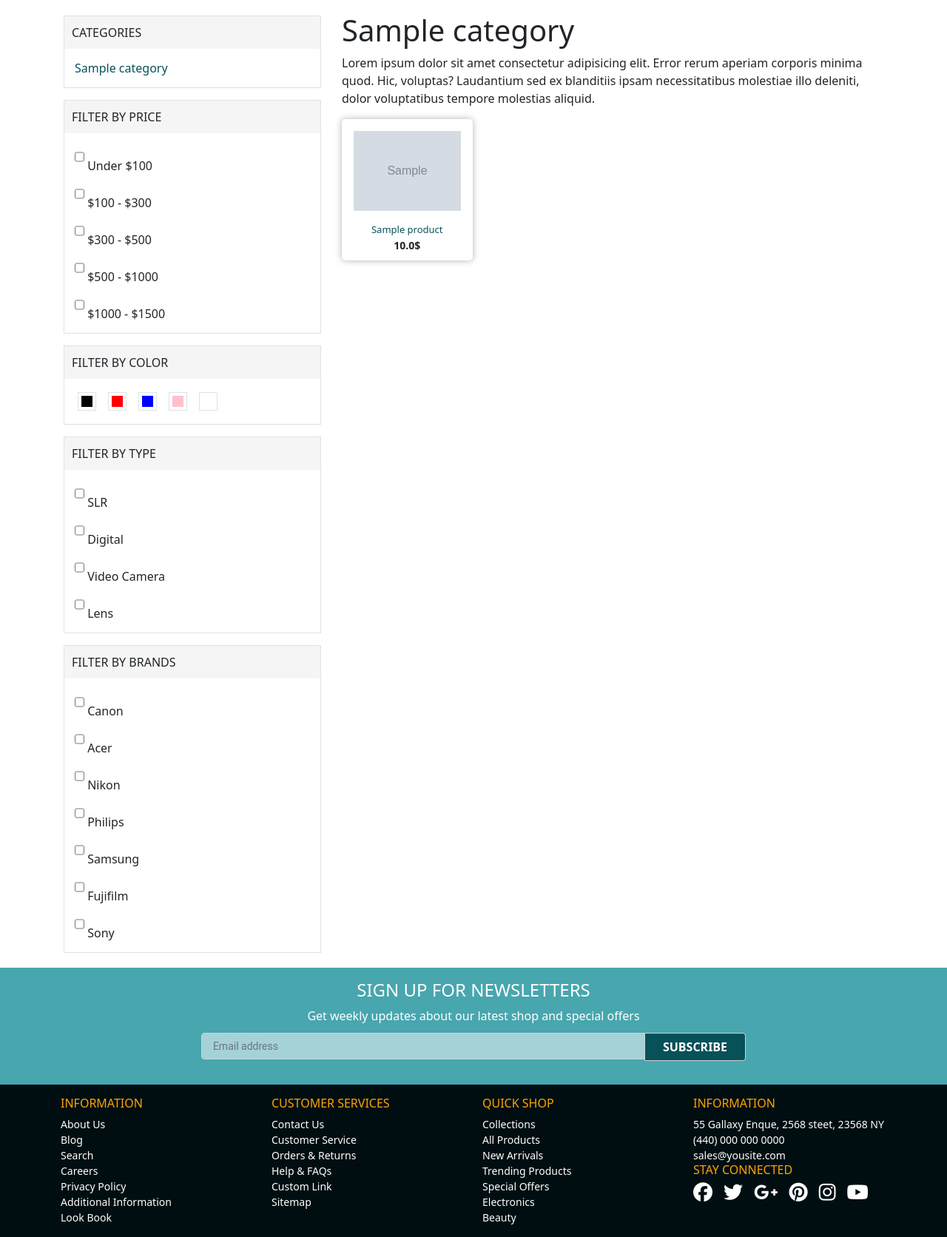
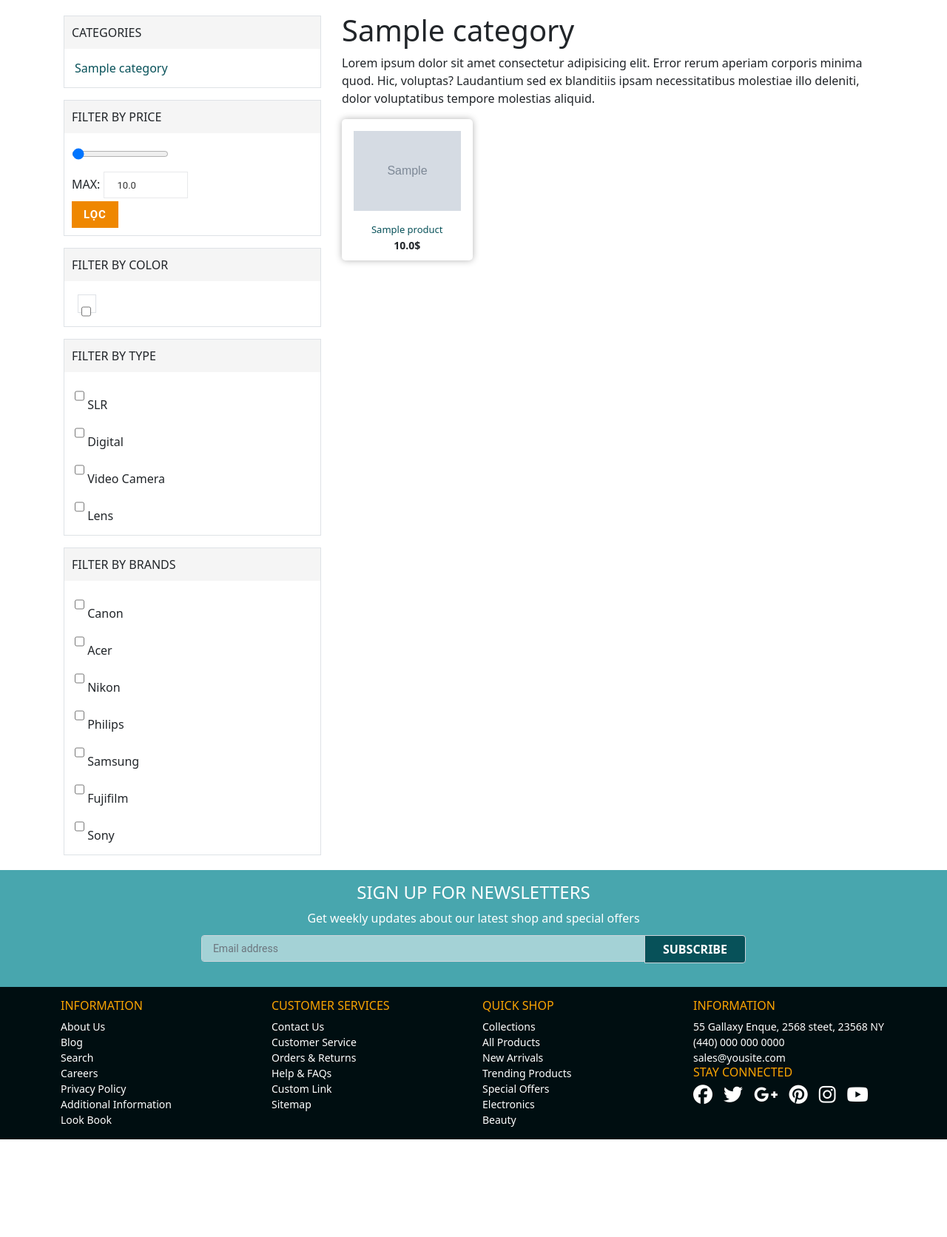
Before and after one commit to ThDat1301/Electronic-store, a Django app: page /category/1/ in a window 1280 px wide. Shown: the part 222-1894 px from the top of the page at 74% size. After the commit the page ends 1762 px from the top, so only its background shows below. Run offline with Django 4.2, Linux system fonts and the light colour scheme; tables that the repository leaves empty hold one stand-in row (values such as "Sample post"); grey boxes marked "Sample" are stand-in pictures; some libraries are stand-ins or nearby versions.

Commit message:
filter product by price and corlo; fix UI category little

```diff
--- a/home_page/admin.py
+++ b/home_page/admin.py
@@ -1,6 +1,6 @@
 from django.contrib import admin
 from django.utils.html import mark_safe
-from .models import Category, Product, User
+from .models import Category, Product, User, ProductVariant
 
 
 class ProductAdmin(admin.ModelAdmin):
@@ -15,5 +15,6 @@
 
 # Register your models here.
 admin.site.register(Category)
+admin.site.register(ProductVariant)
 admin.site.register(Product, ProductAdmin)
 admin.site.register(User)
--- /dev/null
+++ b/home_page/static/home_page/filter_product.js
@@ -0,0 +1,31 @@
+$(document).ready(function() {
+    $(".filter-checkbox, #btnFilterPrice").on('click', function() {
+        var filterArr = {};
+        var minPrice = $("#maxPrice").attr('min');
+        var maxPrice = $("#maxPrice").val();
+        filterArr.minPrice = minPrice;
+        filterArr.maxPrice = maxPrice;
+
+        $(".filter-checkbox").each(function(index,ele) {
+            var filterKey=$(this).data('filter');
+            var filterVal=$(this).val()
+            filterArr[filterKey] = Array.from(document.querySelectorAll("input[data-filter="+filterKey+"]:checked")).map(function(el) {
+                return el.value;
+            });
+        });
+        console.log(filterArr);
+        $.ajax({
+            url:'/filter_product',
+            data: filterArr,
+            dataType:"json",
+            beforeSend: function() {
+                $("#productList").html("<div>Loading</div>");
+            },
+            success: function(res){
+                $("#productList").html(res.data);
+            }
+         });
+
+    });
+
+});
--- a/home_page/template_context.py
+++ b/home_page/template_context.py
@@ -1,12 +1,21 @@
-from home_page.models import Category
+from django.db.models import Min, Max
+from home_page.models import Category, Product, Color
 from django.http import JsonResponse
 
 def get_category(request):
     categories = Category.objects.all()
+    colors = Color.objects.all();
+    maxminPrice = Product.objects.aggregate(Min('price'), Max('price'))
     data = {
         'categories': categories,
+        'minmaxPrice': maxminPrice,
+        'colors': colors
     }
     return data
+
+
+    return data
+
 
 def add_To_Cart(request):
     if 'cart' not in request.session:
--- a/home_page/templates/category.html
+++ b/home_page/templates/category.html
@@ -2,6 +2,7 @@
 {% load static %}
 
 {% block content %}
+
 <div class="w-100 mt-5">
         <div class="container bg-white">
             <div class="row">
@@ -23,29 +24,32 @@
                         <div class="sidebar_widget border mb-3">
                             <div class="widget-title">FILTER BY PRICE</div>
                             <div class="widget-content">
-                                <ul class="p-0">
-                                    <li class="p-1">
-                                        <input type="checkbox"/>
-                                        <span>Under $100</span>
-                                    </li>
-                                    <li class="p-1">
-                                        <input type="checkbox"/>
-                                        <span>$100 - $300</span>
-                                    </li>
-                                    <li class="p-1">
-                                        <input type="checkbox"/>
-                                        <span>$300 - $500</span>
-                                    </li>
-                                    <li class="p-1">
-                                        <input type="checkbox"/>
-                                        <span>$500 - $1000</span>
-                                    </li>
-                                    <li class="p-1">
-                                        <input type="checkbox"/>
-                                        <span>$1000 - $1500</span>
-                                    </li>
+                                <input type="range" style="padding:0px;" value="{{ minmaxPrice.price__min}}" min="{{ minmaxPrice.price__min}}" max="{{ minmaxPrice.price__max  }}" id="rangeInput" oninput="maxPrice.value=this.value">
+                                <div>MAX: <input type="number" value="{{ minmaxPrice.price__min}}" min="{{ minmaxPrice.price__min}}" max="{{ minmaxPrice.price__max  }}" id="maxPrice" onkeyup="rangeInput.value=this.value"></div>
+                                <div><button id="btnFilterPrice" class="btn btn-info mt-1">Lọc</button></div>
+<!--                                <ul class="p-0">-->
+<!--                                    <li class="p-1">-->
+<!--                                        <input type="checkbox"/>-->
+<!--                                        <span>Under $100</span>-->
+<!--                                    </li>-->
+<!--                                    <li class="p-1">-->
+<!--                                        <input type="checkbox"/>-->
+<!--                                        <span>$100 - $300</span>-->
+<!--                                    </li>-->
+<!--                                    <li class="p-1">-->
+<!--                                        <input type="checkbox"/>-->
+<!--                                        <span>$300 - $500</span>-->
+<!--                                    </li>-->
+<!--                                    <li class="p-1">-->
+<!--                                        <input type="checkbox"/>-->
+<!--                                        <span>$500 - $1000</span>-->
+<!--                                    </li>-->
+<!--                                    <li class="p-1">-->
+<!--                                        <input type="checkbox"/>-->
+<!--                                        <span>$1000 - $1500</span>-->
+<!--                                    </li>-->
 
-                                </ul>
+<!--                                </ul>-->
                             </div>
                         </div>
 
@@ -53,12 +57,11 @@
                             <div class="widget-title">FILTER BY COLOR</div>
                             <div class="widget-content">
                                 <ul class="p-0 d-flex">
-                                    <li class="p-1 m-2 border" style="width: 25px; height: 25px;"><a href="#" class="w-100 h-100 d-block" style="background-color: black;"></a></li>
-                                    <li class="p-1 m-2 border" style="width: 25px; height: 25px;"><a href="#" class="w-100 h-100 d-block" style="background-color: red;"></a></li>
-                                    <li class="p-1 m-2 border" style="width: 25px; height: 25px;"><a href="#" class="w-100 h-100 d-block" style="background-color: blue;"></a></li>
-                                    <li class="p-1 m-2 border" style="width: 25px; height: 25px;"><a href="#" class="w-100 h-100 d-block" style="background-color: pink;"></a></li>
-                                    <li class="p-1 m-2 border" style="width: 25px; height: 25px;"><a href="#" class="w-100 h-100 d-block" style="background-color: white;"></a></li>
-
+                                    {% for c in colors %}
+                                    <li class="p-1 m-2 border" style="width: 25px; height: 25px; background-color:{{c.color_code}};">
+                                        <input class="filter-checkbox" type="checkbox" data-filter="color" value="{{c.id}}">
+                                    </li>
+                                    {% endfor %}
                                 </ul>
                             </div>
                         </div>
@@ -132,7 +135,7 @@
                         <h1>{{ category.name }}</h1>
                         <div class="product-description">Lorem ipsum dolor sit amet consectetur adipisicing elit. Error rerum aperiam corporis minima quod. Hic, voluptas? Laudantium sed ex blanditiis ipsam necessitatibus molestiae illo deleniti, dolor voluptatibus tempore molestias aliquid.</div>
                     </header>
-                    <div class="productList d-flex flex-wrap">
+                    <div class="productList d-flex flex-wrap" id="productList">
                         {% for p in product %}
                         <div class="product-item bg-white overflow-hidden">
                             <a href="#"><img class="card-img-top product-img p-3" data-image="{{ p.image }}" src="{% static ''%}{{ p.image }}" alt={{ p.name }}></a>
--- a/home_page/templates/layout/base.html
+++ b/home_page/templates/layout/base.html
@@ -15,6 +15,7 @@
     <script src="https://cdn.jsdelivr.net/npm/bootstrap@5.0.2/dist/js/bootstrap.bundle.min.js" integrity="sha384-MrcW6ZMFYlzcLA8Nl+NtUVF0sA7MsXsP1UyJoMp4YLEuNSfAP+JcXn/tWtIaxVXM" crossorigin="anonymous"></script>
     <script src="https://code.jquery.com/jquery-3.6.4.min.js" integrity="sha256-oP6HI9z1XaZNBrJURtCoUT5SUnxFr8s3BzRl+cbzUq8=" crossorigin="anonymous"></script>
     <script src="{% static 'home_page/cart.js' %}"></script>
+    <script src="{% static 'home_page/filter_product.js' %}"></script>
 </head>
 <body>
 {% block header %}
--- a/home_page/urls.py
+++ b/home_page/urls.py
@@ -11,6 +11,6 @@
     path('accounts/signup/', views.signup, name='signup'),
     path('accounts/login/', views.login, name='login'),
     path('logout', views.logout, name='logout'),
-    path('add-to-cart', template_context.add_To_Cart, name='add_To_Cart')
-
+    path('add-to-cart', template_context.add_To_Cart, name='add_To_Cart'),
+    path('filter_product', views.filter_product, name='filter_product')
 ]
--- a/home_page/views.py
+++ b/home_page/views.py
@@ -1,9 +1,11 @@
 from django.contrib.auth import authenticate, login as login_process, logout as logout_process
 from django.db.models import Count
 from django.shortcuts import render, redirect
-from django.http import HttpResponse
+from django.http import HttpResponse, JsonResponse
 from django.template import loader
 from django.contrib import messages
+from django.template.loader import render_to_string
+
 from home_page.models import Category, Product, User
 
 
@@ -75,3 +77,17 @@
 def logout(request):
     logout_process(request)
     return redirect('login')
+
+def filter_product(request):
+    colors = request.GET.getlist('color[]')
+    minPrice=request.GET['minPrice']
+    maxPrice=request.GET['maxPrice']
+
+    products = Product.objects.all()
+    products = products.filter(price__gte=minPrice)
+    products = products.filter(price__lte=maxPrice)
+    if len(colors) > 0:
+        products = products.filter(variant__color_id__in=colors)
+
+    t = render_to_string('ajax/product_list.html', {'product': products})
+    return JsonResponse({'data': t})
```
Also changed, not shown: home_page/commands/updatemodels.py (+14 -1 lines), home_page/templates/ajax/product_list.html (added, +27 -0 lines).
